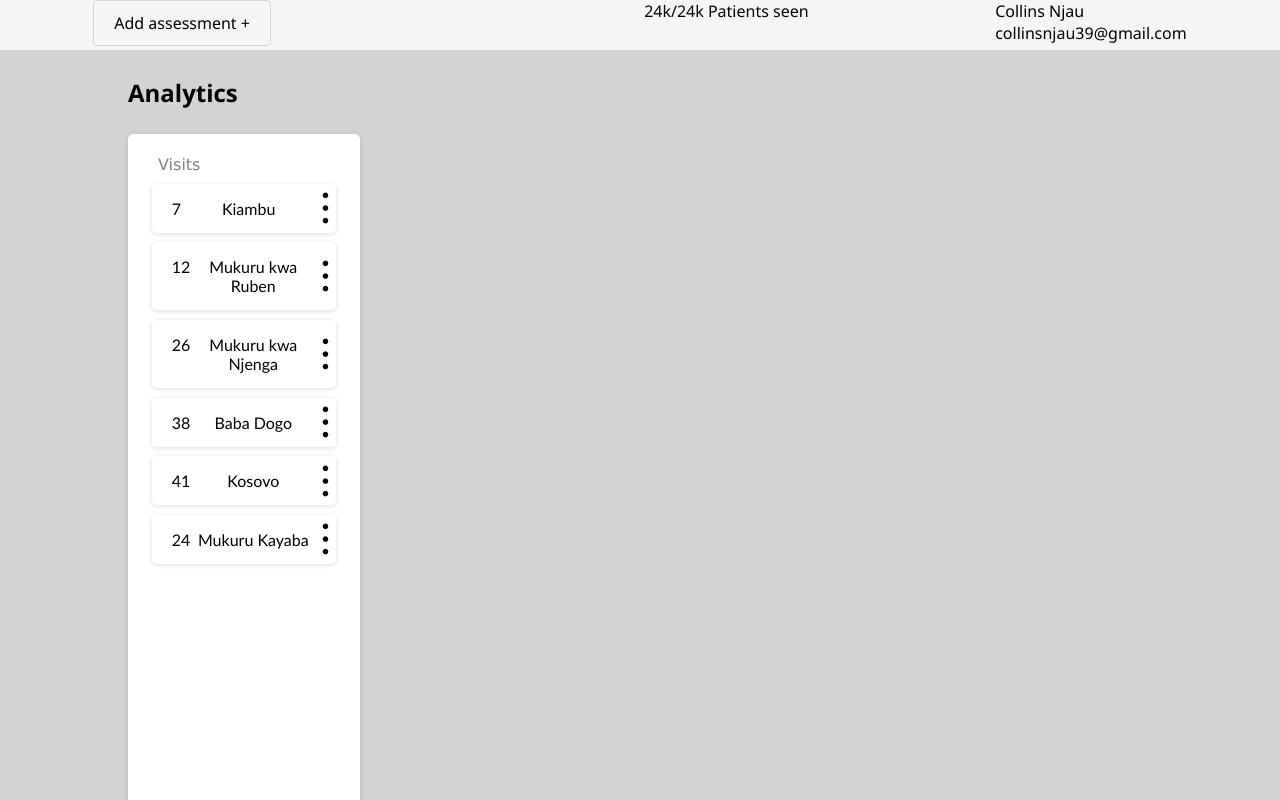
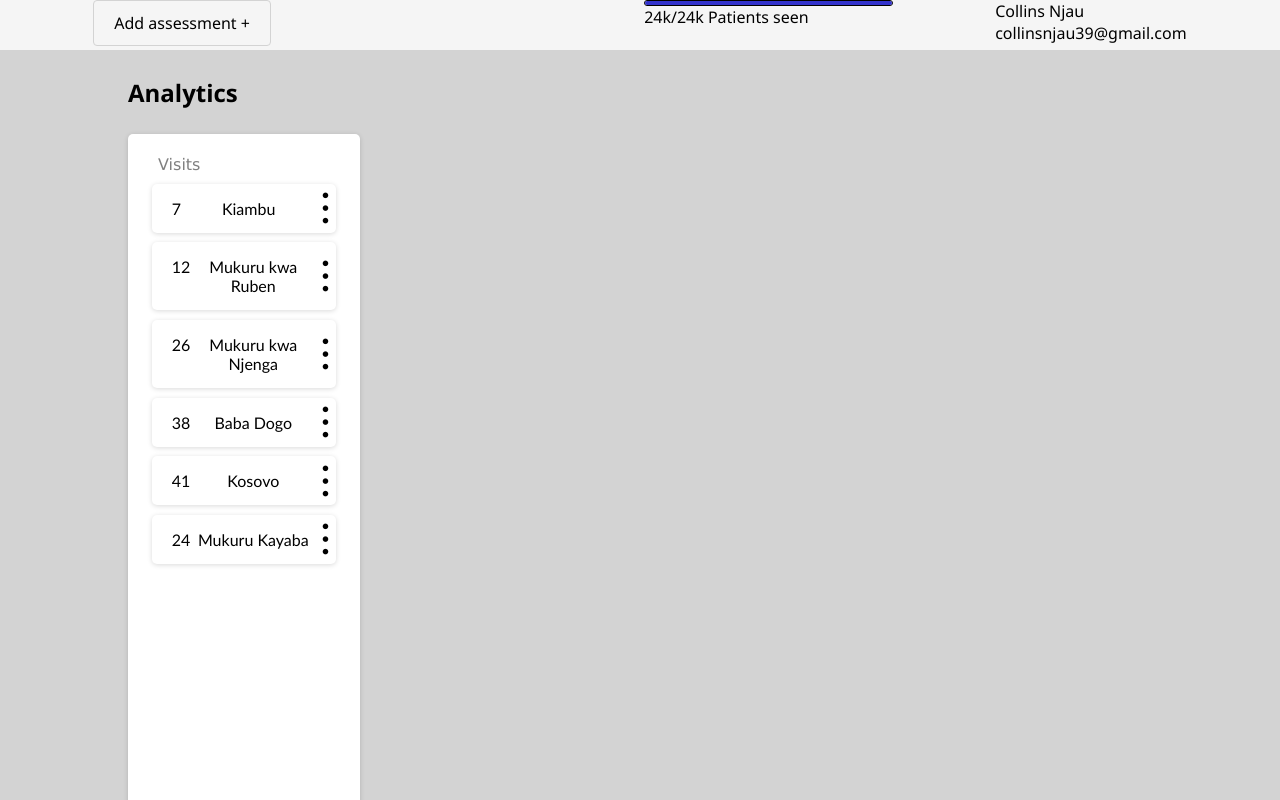
Before and after one commit to Collins33/Todoist-clone, a React (Create React App) app: page / in a window 1280 px wide. Shown: the top 800 px of the page. Built offline with nearby package versions, Linux system fonts and the light colour scheme.

Commit message:
Add progressbar to the header

```diff
--- a/src/components/header/index.js
+++ b/src/components/header/index.js
@@ -1,4 +1,5 @@
 import React, { Component } from "react";
+import ProgressBar from "../progressbar/index";
 import "./index.css";
 
 class Header extends Component {
@@ -9,7 +10,10 @@ class Header extends Component {
           <button>Add assessment +</button>
         </div>
         <div></div>
-        <div>24k/24k Patients seen</div>
+        <div>
+          <ProgressBar />
+          24k/24k Patients seen
+        </div>
         <div className="profile_container">
           <div>Collins Njau </div>
           <div>collinsnjau39@gmail.com</div>
--- a/src/components/progressbar/index.css
+++ b/src/components/progressbar/index.css
@@ -1,13 +1,13 @@
 .progress-bar {
   position: relative;
-  height: 20px;
-  width: 350px;
+  height: 4px;
+  width: 150%;
   border-radius: 50px;
   border: 1px solid black;
 }
 
 .filler {
-  background: #1da598;
+  background: #3333cc;
   height: 100%;
   border-radius: inherit;
   transition: width 0.2s ease-in;
--- a/src/components/progressbar/index.js
+++ b/src/components/progressbar/index.js
@@ -1,5 +1,5 @@
 import React from "react";
-import { Filler } from "./filler";
+import Filler from "./filler";
 import "./index.css";
 
 const ProgressBar = props => {
```
